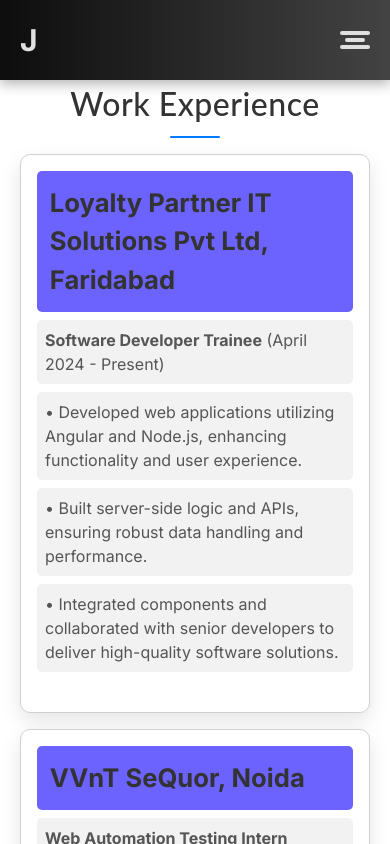
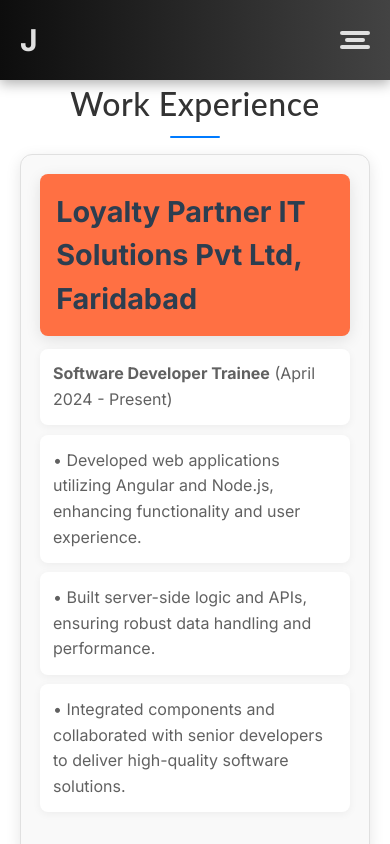
Before and after one commit to javedsaifi-abacus/Portfolio_NEXT, a Next.js app: page /experience in a window 390 px wide. Shown: the top 844 px of the page. Built offline with nearby package versions, Linux system fonts and the light colour scheme.

Commit message:
"Updated styles for ContentItem component, including layout, colors, typography, and responsive adjustments."

```diff
--- a/src/app/components/ContentItem.css
+++ b/src/app/components/ContentItem.css
@@ -1,111 +1,121 @@
 /* Main Content Item Container */
 .content-item {
-    display: flex; /* Flexbox for layout control */
-    align-items: flex-start; /* Align items at the start */
-    margin-bottom: 1rem; /* Margin below each content item */
-    padding: 1rem; /* Padding for the item */
-    border: 1px solid #d1d1d1; /* Light grey border */
-    border-radius: 10px; /* Rounded corners */
-    box-shadow: 0 8px 20px rgba(0, 0, 0, 0.1); /* Deeper shadow for depth */
-    transition: transform 0.3s ease, box-shadow 0.3s ease; /* Smooth transitions */
-    background-color: #ffffff; /* White background for contrast */
+    display: flex;
+    align-items: flex-start;
+    margin-bottom: 1rem;
+    padding: 1.2rem;
+    border: 1px solid #e0e0e0;
+    border-radius: 12px;
+    box-shadow: 0 4px 15px rgba(0, 0, 0, 0.1);
+    transition: transform 0.3s ease, box-shadow 0.3s ease;
+    background-color: #f9f9f9;
 }
 
 .content-item:hover {
-    transform: translateY(-5px); /* Lift effect on hover */
-    box-shadow: 0 12px 30px rgba(0, 0, 0, 0.15); /* Darker shadow on hover */
+    transform: translateY(-8px); /* Lift higher for more dramatic effect */
+    box-shadow: 0 10px 25px rgba(0, 0, 0, 0.2); /* Deeper shadow on hover */
+    background-color: #fff8e1; /* Light yellow for hover effect */
 }
 
 /* Title and Details Container */
 .content-text {
-    flex: 1; /* Allow this container to take remaining space */
-    margin-right: 1rem; /* Space between text and image */
-    max-width: 1000px; /* Decrease max width of content */
+    flex: 1;
+    margin-right: 1.2rem;
+    max-width: 1000px;
 }
 
 /* Content Image */
 .content-image {
-    max-width: 400px; /* Set a max width for the image */
-    height: auto; /* Maintain aspect ratio */
-    border-radius: 8px; /* Slightly more rounded corners */
-    object-fit: cover; /* Ensure the image covers the container */
-    transition: transform 0.3s ease; /* Smooth image transition */
+    max-width: 350px;
+    height: auto;
+    border-radius: 10px;
+    object-fit: cover;
+    transition: transform 0.4s ease, box-shadow 0.4s ease; /* Longer transition for smoother effect */
+    box-shadow: 0 4px 10px rgba(0, 0, 0, 0.1); /* Subtle shadow */
 }
 
 .content-image:hover {
-    transform: scale(1.05); /* Scale effect on hover */
+    transform: scale(1.08); /* Increased scaling for a bolder effect */
+    box-shadow: 0 8px 20px rgba(0, 0, 0, 0.2); /* Stronger shadow on hover */
 }
 
 /* Title Background */
 .content-text .title {
-    background-color: #6c63ff; /* Attractive purple color */
-    padding: 0.8rem; /* Padding around the title */
-    border-radius: 5px; /* Slightly rounded corners for the title */
-    margin-bottom: 0.5rem; /* Margin below the title */
-    color: #ffffff; /* White text color for contrast */
+    background-color: #ff7043; /* Bright orange for a lively vibe */
+    padding: 1rem;
+    border-radius: 8px;
+    margin-bottom: 0.8rem;
+    color: #ffffff;
+    box-shadow: 0 4px 15px rgba(0, 0, 0, 0.1); /* Shadow for depth */
 }
 
 /* Heading Inside Content Item */
 .content-text h3 {
-    font-size: 1.6rem; /* Slightly larger font size */
-    margin: 0; /* Remove margin */
-    color: #333; /* Dark color for contrast */
-    font-weight: 700; /* Bold font weight for emphasis */
+    font-size: 1.8rem; /* Slightly larger for emphasis */
+    margin: 0;
+    color: #2c3e50; /* Deep navy color for contrast */
+    font-weight: 700;
 }
 
 /* Content Description Inside Content Item */
 .content-text p {
-    background-color: #f2f2f2; /* Light grey background for details */
-    padding: 0.5rem; /* Padding around the details */
-    border-radius: 5px; /* Slightly rounded corners for the details */
-    font-size: 1rem; /* Font size for readability */
-    color: #555; /* Mid-grey for softer text look */
-    margin: 0.5rem 0; /* Margin above and below */
-    line-height: 1.5; /* Comfortable line height */
+    background-color: #ffffff; /* White background for contrast */
+    padding: 0.8rem;
+    border-radius: 8px;
+    font-size: 1rem;
+    color: #616161; /* Soft grey for easy readability */
+    margin: 0.6rem 0;
+    line-height: 1.6;
+    box-shadow: 0 2px 8px rgba(0, 0, 0, 0.05); /* Light shadow for details */
+    transition: background-color 0.3s ease; /* Smooth transition for hover */
+}
+
+.content-text p:hover {
+    background-color: #ffe082; /* Light yellow hover effect */
 }
 
 /* Link Styles */
 .content-text a {
-    color: #6c63ff; /* Matching link color */
-    text-decoration: none; /* Remove underline */
-    font-weight: 600; /* Bold font weight for emphasis */
-    transition: color 0.3s ease; /* Smooth color transition */
+    color: #ff7043;
+    text-decoration: none;
+    font-weight: 600;
+    transition: color 0.3s ease;
 }
 
 .content-text a:hover {
-    color: #4a47a3; /* Darker shade on hover */
-    text-decoration: underline; /* Underline on hover for better UX */
+    color: #ff5722; /* Darker orange on hover */
+    text-decoration: underline;
 }
 
 /* Responsive Adjustments */
 @media (max-width: 768px) {
     .content-item {
-        flex-direction: column; /* Stack items on smaller screens */
-        align-items: flex-start; /* Align items to the start */
+        flex-direction: column;
+        align-items: flex-start;
     }
 
     .content-text {
-        margin-right: 0; /* Remove margin on smaller screens */
-        margin-bottom: 1rem; /* Add margin below text when stacked */
+        margin-right: 0;
+        margin-bottom: 1rem;
     }
 
     .content-image {
         max-width: 100%; /* Full width on smaller screens */
-        height: auto; /* Maintain aspect ratio */
+        height: auto;
     }
 }
 
 @media (max-width: 375px) {
     .content-item {
-        padding: 0.8rem; /* Reduce padding on very small screens */
-        border-radius: 8px; /* Slightly less rounded corners */
+        padding: 1rem;
+        border-radius: 10px;
     }
 
     .content-text h3 {
-        font-size: 1.4rem; /* Adjust font size for smaller screens */
+        font-size: 1.5rem;
     }
 
     .content-text p {
-        font-size: 0.9rem; /* Adjust font size for smaller screens */
+        font-size: 0.95rem;
     }
 }
```
